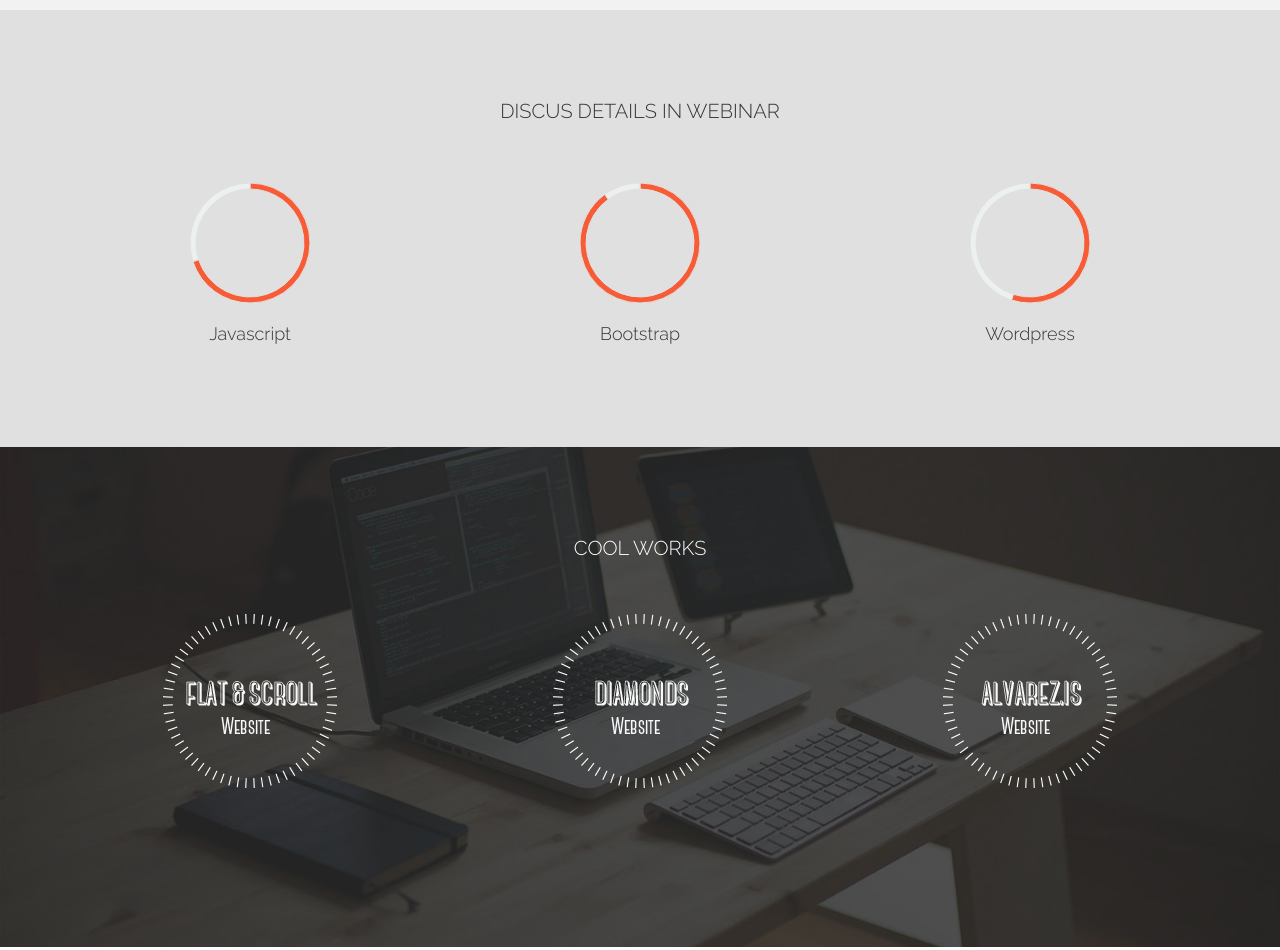
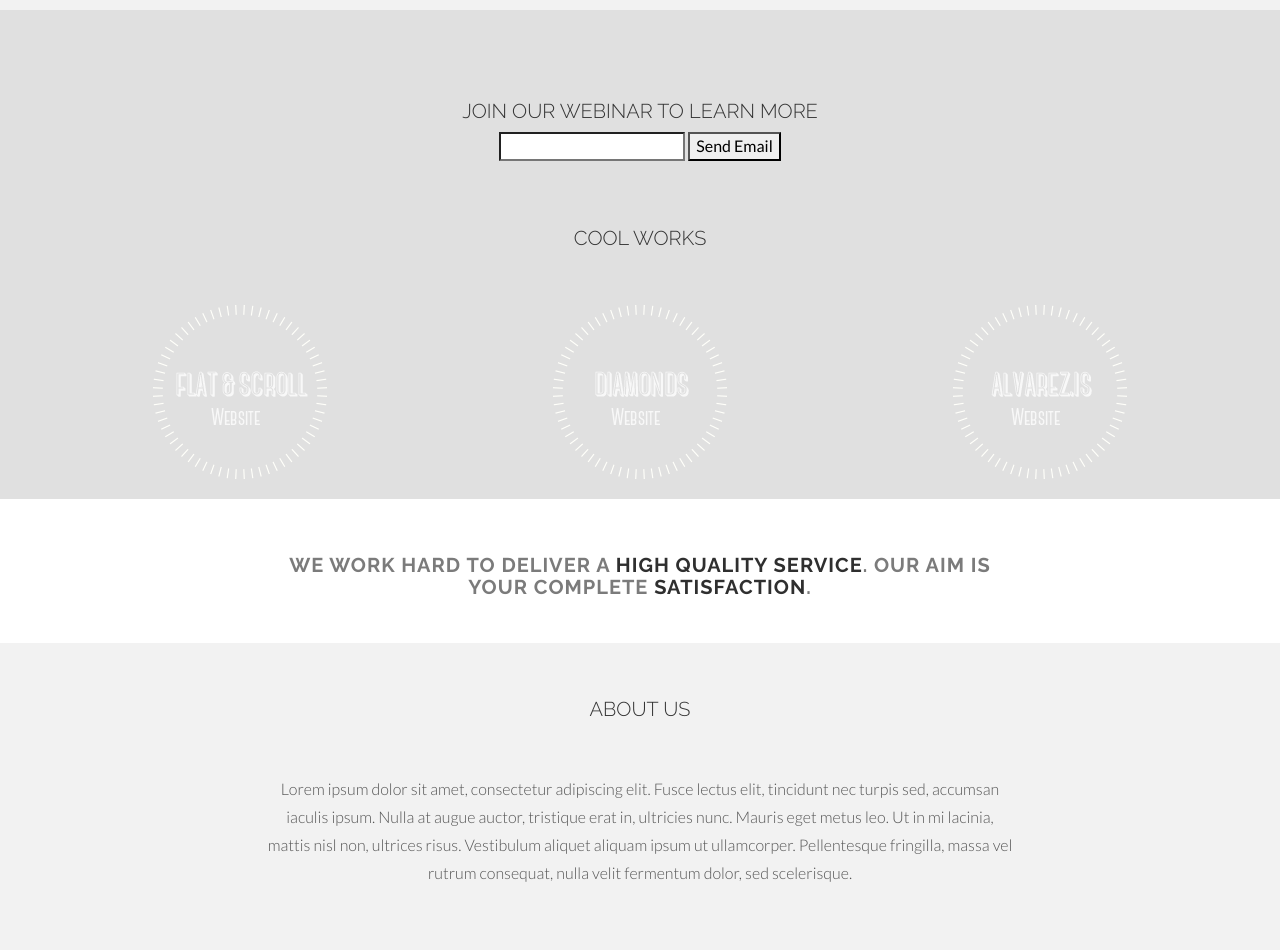
Before and after one commit to j0xhn/xoisland, a plain HTML site: page index.html in a window 1280 px wide. Shown: the part 1360-2310 px from the top of the page. Drawn offline with Linux system fonts and the light colour scheme.

Commit message:
commits uncommitted code before merge

```diff
--- a/index.html
+++ b/index.html
@@ -126,75 +126,14 @@
 	<div id="dg">
 		<div class="container">
 			<div class="row">
-				<h3>DISCUS DETAILS IN WEBINAR</h3>
+				<h3>JOIN OUR WEBINAR TO LEARN MORE</h3>
+				<form method="post" action="mailto:johndangerstorey@gmail.com" >
+				<input type="text">
+				<input type="submit" value="Send Email" />
+				</form>
 				<br>
 				<br>
-				<div class="col-lg-4">
-					<canvas id="javascript" height="130" width="130"></canvas>
-					<br>
-					<h4>Javascript</h4>
-					<br>
-					<script>
-						var doughnutData = [
-								{
-									value: 70,
-									color:"#f85c37"
-								},
-								{
-									value : 30,
-									color : "#ecf0f1"
-								}
-							];
-							var myDoughnut = new Chart(document.getElementById("javascript").getContext("2d")).Doughnut(doughnutData);
-					</script>
 
-				</div>
-				<div class="col-lg-4">
-					<canvas id="bootstrap" height="130" width="130"></canvas>
-					<br>
-					<h4>Bootstrap</h4>
-					<br>
-					<script>
-						var doughnutData = [
-								{
-									value: 90,
-									color:"#f85c37"
-								},
-								{
-									value : 10,
-									color : "#ecf0f1"
-								}
-							];
-							var myDoughnut = new Chart(document.getElementById("bootstrap").getContext("2d")).Doughnut(doughnutData);
-					</script>
-				</div>
-				<div class="col-lg-4">
-					<canvas id="wordpress" height="130" width="130"></canvas>
-					<br>
-					<h4>Wordpress</h4>
-					<br>
-					<script>
-						var doughnutData = [
-								{
-									value: 55,
-									color:"#f85c37"
-								},
-								{
-									value : 45,
-									color : "#ecf0f1"
-								}
-							];
-							var myDoughnut = new Chart(document.getElementById("wordpress").getContext("2d")).Doughnut(doughnutData);
-					</script>
-				</div>
-
-			</div>
-		</div><!-- /container -->
-	</div><!-- /dg -->
-
-	<section id="portfolio" name="portfolio"></section>
-	<div id="portfoliowrap">
-		<div class="container">
 			<div class="row">
 				<h3>COOL WORKS</h3>
 				<br>
@@ -343,5 +282,15 @@
     <script src="assets/js/bootstrap.min.js"></script>
     <script src="assets/js/smoothscroll.js"></script>
 	<script src="assets/js/main.js"></script>
+	<script>
+	  (function(i,s,o,g,r,a,m){i['GoogleAnalyticsObject']=r;i[r]=i[r]||function(){
+	  (i[r].q=i[r].q||[]).push(arguments)},i[r].l=1*new Date();a=s.createElement(o),
+	  m=s.getElementsByTagName(o)[0];a.async=1;a.src=g;m.parentNode.insertBefore(a,m)
+	  })(window,document,'script','//www.google-analytics.com/analytics.js','ga');
+
+	  ga('create', 'UA-47790088-1', 'xoisland.com');
+	  ga('send', 'pageview');
+
+	</script>
 </body>
 </html>
```
